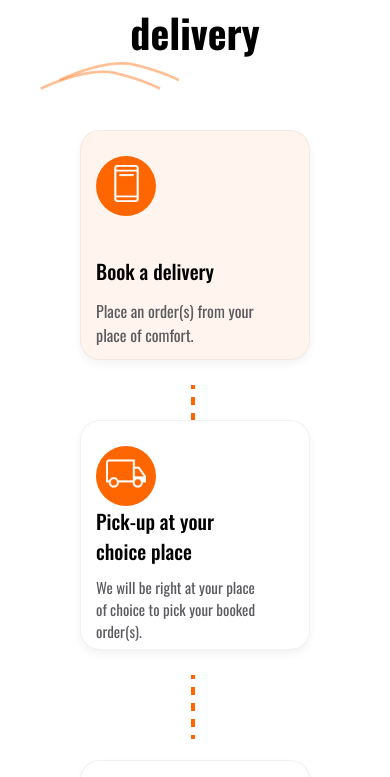
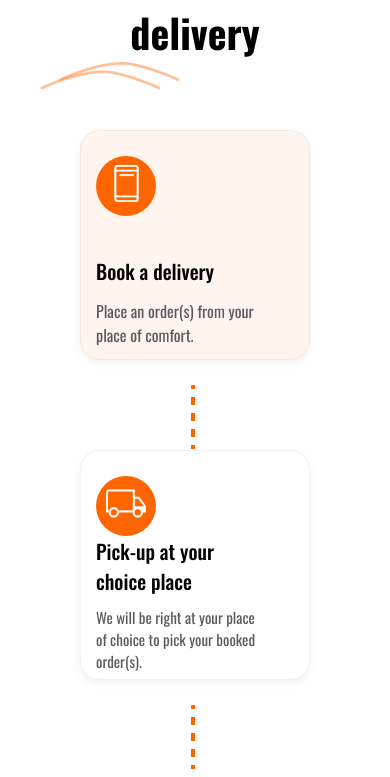
Before and after one commit to Pickbox-Project/Pickbox-frontend, a React (Create React App) app: page / in a window 390 px wide. Shown: the part 788-1565 px from the top of the page. Built offline with nearby package versions, Linux system fonts and the light colour scheme.

Commit message:
Started working on the responsiveness

```diff
--- a/src/Components/Steps/Steps.css
+++ b/src/Components/Steps/Steps.css
@@ -16,7 +16,7 @@
 
 @media (max-width: 600px) {
     .steps-details {
-        gap: 10px;
+        gap: 40px;
     }
 }
 
```
